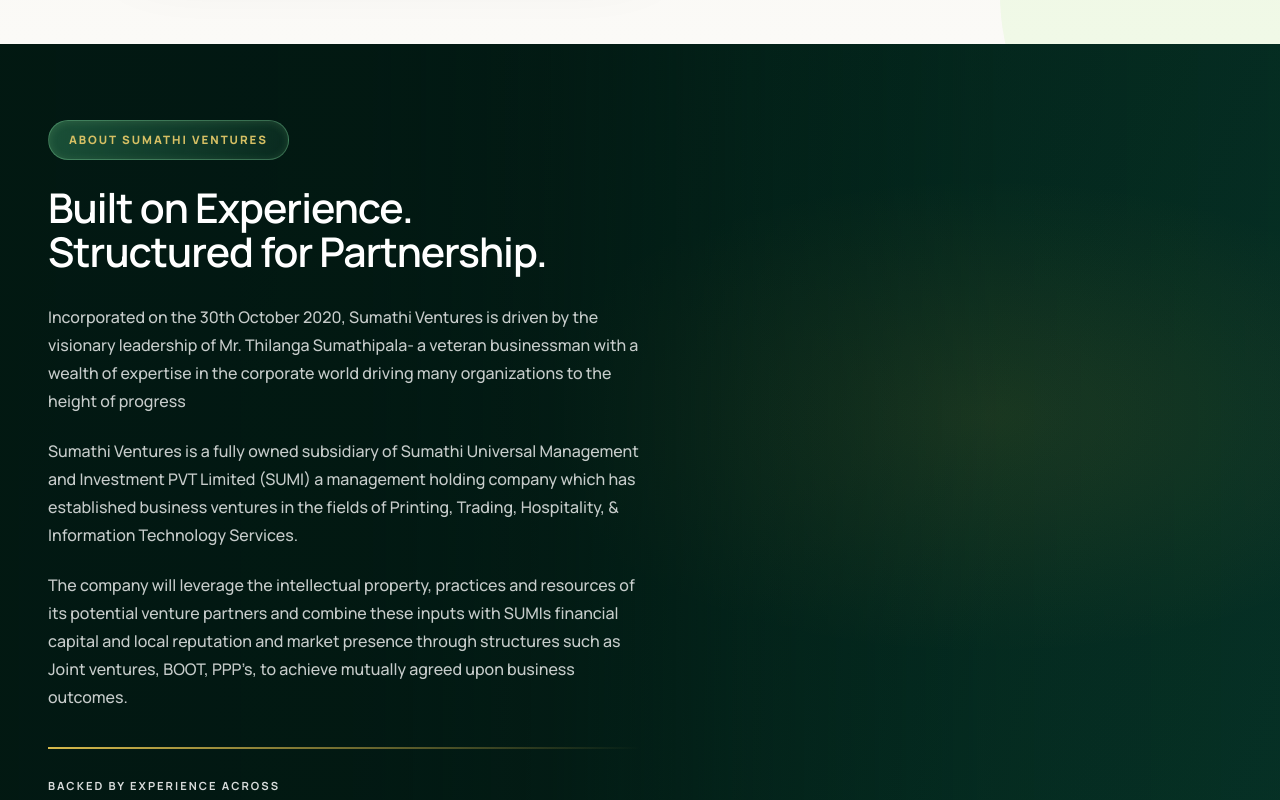
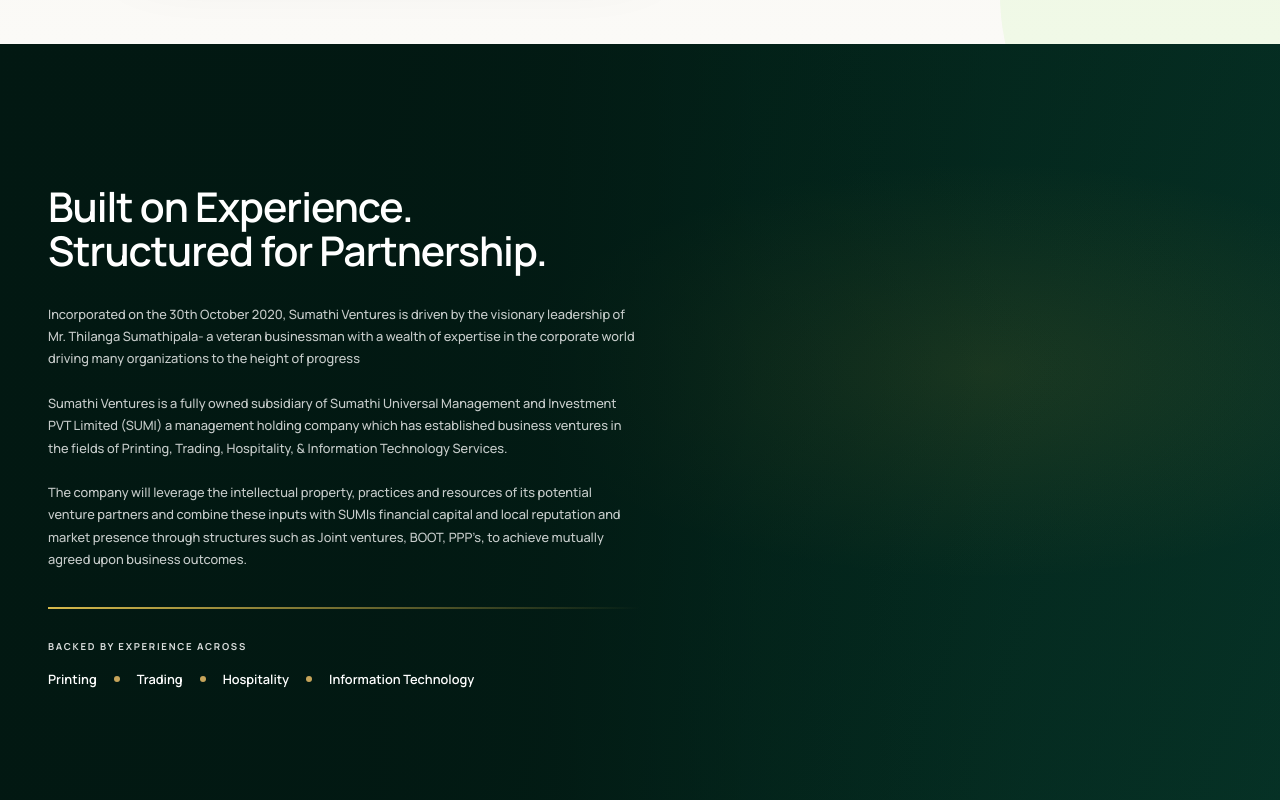
Before and after one commit to DIGIsumi2026/sumathi-ventures, a Next.js app: page /about in a window 1280 px wide. Shown: the part 2440-3240 px from the top of the page. Built offline with nearby package versions, Linux system fonts and the light colour scheme.

Commit message:
finalizd-intro

```diff
--- a/src/sections/about/CompanyIntro.tsx
+++ b/src/sections/about/CompanyIntro.tsx
@@ -25,7 +25,6 @@ export function CompanyIntro() {
           animate={!hydrated || entered || reduced ? { opacity: 1, y: 0 } : { opacity: 0, y: 40 }}
           transition={{ duration: reduced ? 0 : 0.85, ease: [0.22, 1, 0.36, 1] }}
         >
-          <span className="sv-company-intro__badge">ABOUT SUMATHI VENTURES</span>
           <h2 id="sv-company-intro-title">
             Built on Experience.
             <br />
--- a/src/styles/about/company-intro.css
+++ b/src/styles/about/company-intro.css
@@ -51,22 +51,6 @@
   padding:76px 0;
 }
 
-.sv-company-intro__badge {
-  display:inline-flex;
-  align-items:center;
-  min-height:40px;
-  padding:0 20px;
-  border:1px solid rgba(132,215,157,.38);
-  border-radius:999px;
-  background:linear-gradient(110deg,rgba(38,105,73,.7),rgba(22,74,55,.36));
-  box-shadow:inset 0 1px 9px rgba(186,241,156,.14);
-  color:#d6c064;
-  font-size:.72rem;
-  font-weight:800;
-  letter-spacing:.17em;
-  backdrop-filter:blur(10px);
-}
-
 .sv-company-intro h2 {
   max-width:760px;
   margin:25px 0 30px;
@@ -82,7 +66,7 @@
   max-width:760px;
   margin:22px 0 0;
   color:rgba(255,255,255,.78);
-  font-size:1rem;
+  font-size:0.8rem;
   line-height:1.75;
 }
 
@@ -104,7 +88,7 @@
 
 .sv-company-intro__experience > span {
   color:rgba(255,255,255,.85);
-  font-size:.7rem;
+  font-size:.6rem;
   font-weight:700;
   letter-spacing:.18em;
 }
@@ -125,7 +109,7 @@
   align-items:center;
   margin-right:17px;
   padding-left:23px;
-  font-size:1rem;
+  font-size:0.8rem;
   font-weight:600;
   line-height:1.5;
 }
```
